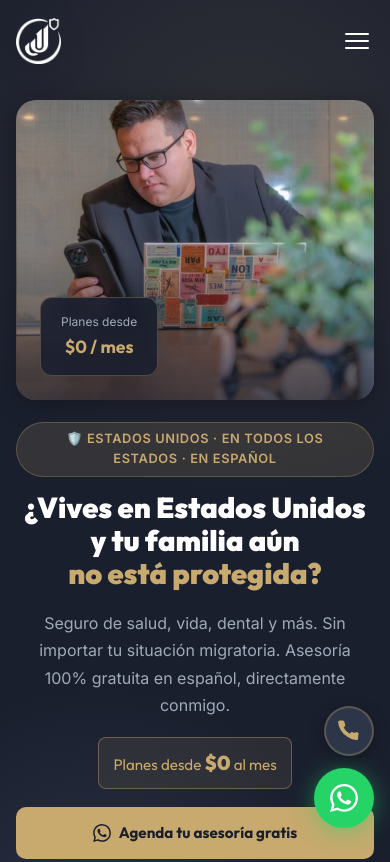
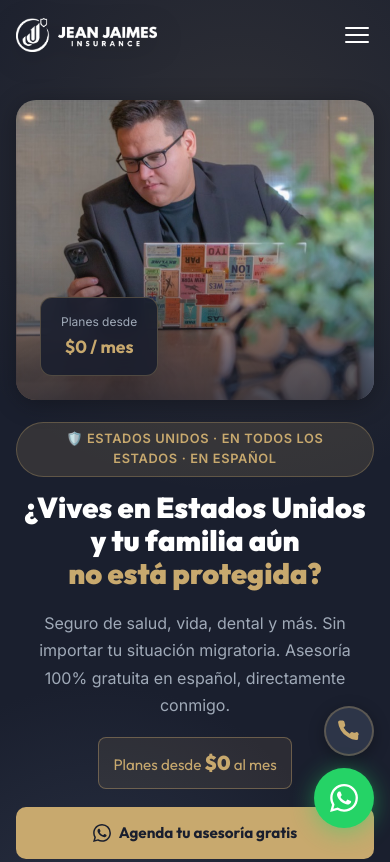
Before and after one commit to sicaliptic0/jeaninsurance, a plain HTML site: page index.html in a window 390 px wide. Shown: the top 862 px of the page. Drawn offline with Linux system fonts and the light colour scheme.

Commit message:
Header: logo completo blanco (white complete logo.png).
Co-authored-by: Cursor <cursoragent@cursor.com>

```diff
--- a/index.html
+++ b/index.html
@@ -106,21 +106,27 @@
     display: flex;
     align-items: center;
     gap: 10px;
-    flex-shrink: 0;
+    flex-shrink: 1;
+    min-width: 0;
   }
   .nav-logo-icon {
-    height: 46px;
+    height: auto;
+    max-height: 48px;
     display: flex;
     align-items: center;
     justify-content: center;
     background: transparent;
     border: none;
     overflow: visible;
+    max-width: min(280px, 38vw);
   }
   .nav-logo-icon img {
-    height: 46px;
+    height: auto;
+    max-height: 46px;
     width: auto;
+    max-width: 100%;
     object-fit: contain;
+    object-position: left center;
     display: block;
     filter: drop-shadow(0 6px 14px rgba(0,0,0,0.25));
   }
@@ -1141,6 +1147,8 @@
     .nav-links { display: none; }
     .btn-nav { display: none; }
     .hamburger { display: flex; }
+    .nav-logo-icon { max-width: min(240px, 52vw); }
+    .nav-logo-icon img { max-height: 40px; }
     .hero-inner { grid-template-columns: 1fr; gap: 40px; padding: 40px 0; text-align: center; }
     .hero-sub { margin: 0 auto 36px; }
     .hero-ctas { justify-content: center; }
@@ -1164,6 +1172,9 @@
     /* Compactar spacing mobile (se sentía muy grande) */
     .container { padding: 0 16px; }
 
+    .nav-logo-icon { max-width: min(200px, 62vw); }
+    .nav-logo-icon img { max-height: 34px; }
+
     #hero { min-height: auto; padding-top: 72px; }
     .hero-inner { min-height: auto; padding: 28px 0; gap: 22px; }
     .hero-badge { margin-bottom: 14px; }
@@ -1228,7 +1239,7 @@
     <div class="nav-inner">
       <a href="#hero" class="nav-logo" aria-label="Jean Jaimes Insurance — Inicio">
         <div class="nav-logo-icon">
-          <img src="white logo solo.png" alt="Jean Jaimes Insurance" loading="eager">
+          <img src="white complete logo.png" alt="Jean Jaimes Insurance" loading="eager">
         </div>
       </a>
       <ul class="nav-links">
```
